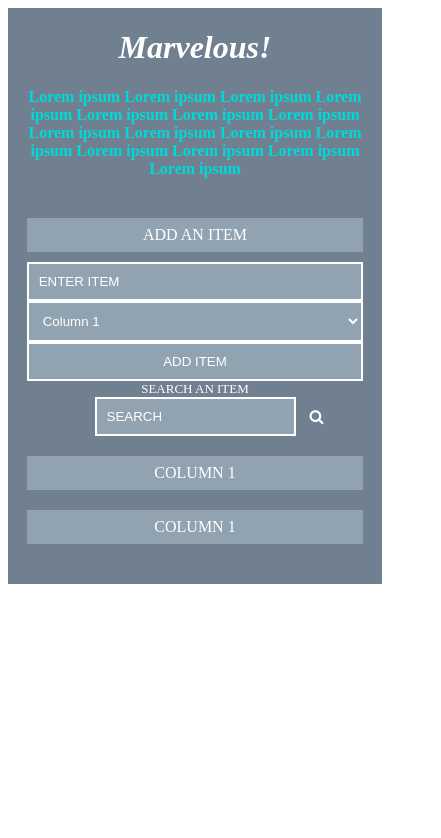
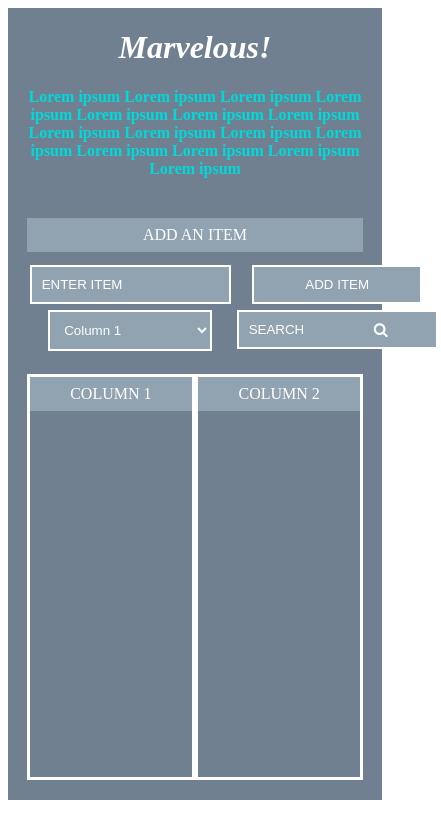
Before and after one commit to farazh/FE-Task-EG, a React app: page / in a window 390 px wide. Shown: the top 838 px of the page, 441 px wide, since content can reach past the window. Built offline with nearby package versions, Linux system fonts and the light colour scheme.

Commit message:
update components

```diff
--- a/src/app/components/item-button/ItemButton.scss
+++ b/src/app/components/item-button/ItemButton.scss
@@ -3,4 +3,5 @@
   border: 2px solid white;
   color: white;
   padding: 10px;
+  width: 170px;
 }
--- a/src/app/components/item-search-input/ItemSearch.jsx
+++ b/src/app/components/item-search-input/ItemSearch.jsx
@@ -1,12 +1,23 @@
-import React from "react";
+import React, { useRef } from "react";
 import "./ItemSearch.scss";
 
-export const ItemSearch = ({ onItemSearch }) => (
+export const ItemSearch = ({ onItemSearch }) => {
+  const searchInput = useRef(null);
+  const onInputChange = (e) => {
+    onItemSearch(e.target.value || "");
+  };
+  return (
     <>
       <label className="myLabel">SEARCH AN ITEM</label>
       <div className="search">
-      <input type="text" className="myInput" placeholder="SEARCH"></input>
-      <span className="fa fa-search" onClick={onItemSearch}></span>
+        <input
+          type="text"
+          className="myInput"
+          placeholder="SEARCH"
+          onChange={onInputChange}
+        ></input>
+        <span className="fa fa-search"></span>
       </div>
     </>
   );
+};
--- a/src/app/components/item-search-input/ItemSearch.scss
+++ b/src/app/components/item-search-input/ItemSearch.scss
@@ -17,6 +17,12 @@ label {
   font-size: small;
 }
 
+@media (max-width: 640px) {
+  label {
+    display: none;
+  }
+}
+
 /* for search icon */
 @import url("//maxcdn.bootstrapcdn.com/font-awesome/4.1.0/css/font-awesome.min.css");
 .search {
@@ -25,7 +31,7 @@ label {
 .search .fa-search {
   position: absolute;
   top: 12px;
-  right: 40px;
+  right: 50px;
   font-size: 15px;
   color: white;
 }
--- a/src/app/features/item-column/ItemColumn.scss
+++ b/src/app/features/item-column/ItemColumn.scss
@@ -1,6 +1,10 @@
 .item-column {
   display: flex;
   flex-direction: column;
+  flex-grow: 1;
+  border: 3px solid white;
+  overflow-y: auto;
+  height: 400px;
 }
 
 .column-child:nth-child(even) {
--- a/src/app/features/item-controls/ItemControls.jsx
+++ b/src/app/features/item-controls/ItemControls.jsx
@@ -12,10 +12,41 @@ export const ItemControls = ({
   onItemSearch,
   nameValue,
 }) => (
-  <div className="item-controls">
-    <ItemInput onItemNameChange={onItemNameChange} nameValue={nameValue} />
-    <ItemDropDown onColumnSelect={onColumnSelect} />
-    <ItemButton onItemAdd={onItemAdd} />
-    <ItemSearch onItemSearch={onItemSearch} />
-  </div>
+  <>
+    <div className="item-controls-desktop">
+      <div className="item-control-child enter-item-control">
+        <ItemInput onItemNameChange={onItemNameChange} nameValue={nameValue} />
+      </div>
+      <div className="item-control-child">
+        <ItemDropDown onColumnSelect={onColumnSelect} />
+      </div>
+      <div className="item-control-child add-item-control">
+        <ItemButton onItemAdd={onItemAdd} />
+      </div>
+      <div className="item-control-child">
+        <ItemSearch onItemSearch={onItemSearch} />
+      </div>
+    </div>
+    <div className="item-controls-mobile">
+      <div className="item-control-child-mobile">
+        <div className="padding">
+          <ItemInput
+            onItemNameChange={onItemNameChange}
+            nameValue={nameValue}
+          />
+        </div>
+        <div className="padding">
+          <ItemDropDown onColumnSelect={onColumnSelect} />
+        </div>
+      </div>
+      <div className="item-control-child-mobile add-item-control-mobile">
+        <div className="padding">
+          <ItemButton onItemAdd={onItemAdd} />
+        </div>
+        <div className="padding">
+          <ItemSearch onItemSearch={onItemSearch} />
+        </div>
+      </div>
+    </div>
+  </>
 );
--- a/src/app/features/item-controls/ItemControls.scss
+++ b/src/app/features/item-controls/ItemControls.scss
@@ -1,4 +1,38 @@
-.item-controls {
+.item-controls-desktop {
   display: flex;
   flex-direction: column;
 }
+@media (max-width: 640px) {
+  .item-controls-mobile {
+    flex-direction: row;
+    display: flex;
+  }
+  .item-controls-desktop {
+    display: none;
+  }
+}
+
+@media (min-width: 640px) {
+  .item-controls-mobile {
+    display: none;
+  }
+}
+
+.enter-item-control {
+  padding-bottom: 10px;
+}
+.add-item-control {
+  padding-top: 190px;
+  padding-bottom: 30px;
+}
+
+.item-control-child-mobile {
+  flex: 1;
+}
+.add-item-control-mobile {
+  flex: 1;
+}
+
+.padding {
+  padding: 3px;
+}
--- a/src/app/features/main.jsx
+++ b/src/app/features/main.jsx
@@ -15,7 +15,10 @@ const App = () => {
 
   const onItemNameChange = (name) => setItemName(name);
   const onColumnSelect = (columnId) => setColumnId(columnId);
-  const onItemSearch = (searchTerm) => setSearchTerm(searchTerm);
+
+  const onItemSearch = (searchTerm) => {
+    setSearchTerm(searchTerm);
+  };
 
   const onItemAdd = () => {
     if (!itemName || columnId === "0") {
@@ -38,10 +41,15 @@ const App = () => {
     const newItems = items.filter((i) => i.id !== item.id);
     item.columnId === "1" ? setColumn1(newItems) : setColumn2(newItems);
   };
-  useEffect(() => {
-    console.log(column1);
-    console.log(column2);
-  });
+
+  const visibleItems1 =
+    searchTerm === ""
+      ? column1
+      : column1.filter((item) => item.name.includes(searchTerm));
+  const visibleItems2 =
+    searchTerm === ""
+      ? column2
+      : column2.filter((item) => item.name.includes(searchTerm));
   return (
     <div className="main">
       <Heading />
@@ -49,7 +57,7 @@ const App = () => {
         <ItemHeader text="ADD AN ITEM" />
       </div>
       <div className="item-table">
-        <div className="column">
+        <div className="controls">
           <ItemControls
             onItemAdd={onItemAdd}
             onItemSearch={onItemSearch}
@@ -58,17 +66,15 @@ const App = () => {
             nameValue={itemName}
           />
         </div>
-        <div className="column">
+        <div className="columns">
           <ItemColumn
-            columnId={"1"}
-            items={column1}
+            columnId="1"
+            items={visibleItems1}
             onItemDelete={onItemDelete}
           />
-        </div>
-        <div className="column">
           <ItemColumn
-            columnId={"1"}
-            items={column2}
+            columnId="2"
+            items={visibleItems2}
             onItemDelete={onItemDelete}
           />
         </div>
--- a/src/app/features/main.scss
+++ b/src/app/features/main.scss
@@ -26,15 +26,19 @@
   padding-bottom: 20px;
   padding-top: 10px;
 }
-.column {
-  width: 30%;
+.controls {
+  flex-grow: 1;
 }
 @media (max-width: 640px) {
   .item-table {
     flex-direction: column;
   }
-  .column {
-    width: 100%;
+  .controls {
     padding-bottom: 20px;
   }
 }
+
+.columns {
+  display: flex;
+  flex-grow: 2;
+}
```
Lines whose indentation alone changed are shown as unchanged.
